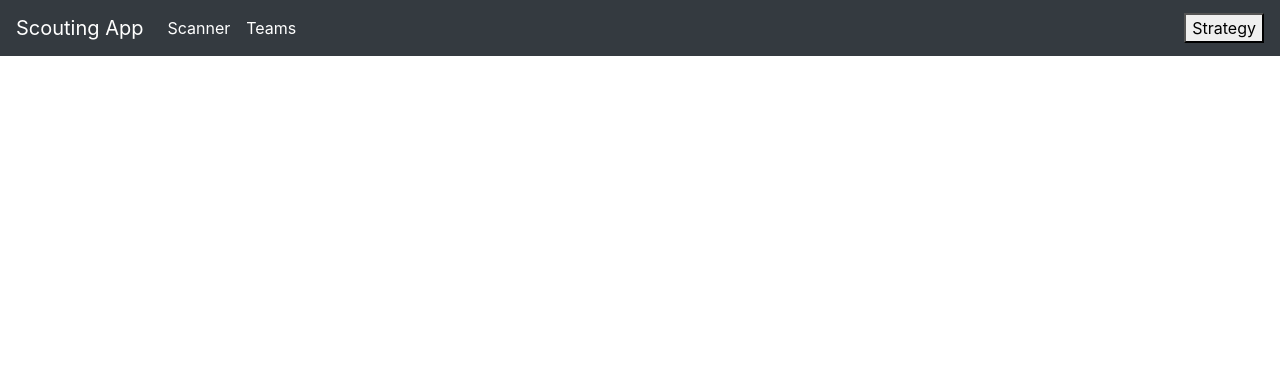
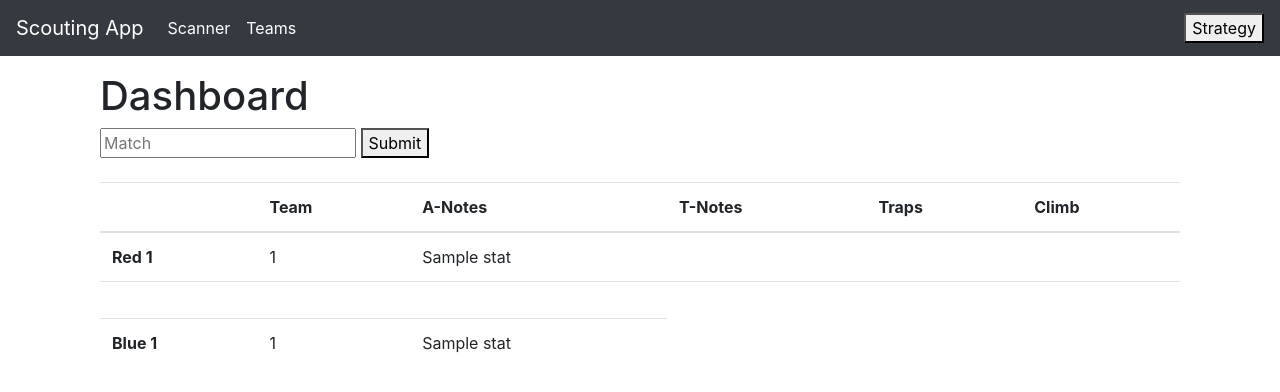
Before and after one commit to eagle9518/scouting_backend, a Django app: template templates/dashboard.html in a window 1280 px wide. Shown: the top 392 px of the page. Run offline with Django 4.2, Linux system fonts and the light colour scheme; the template is opened without the code that fills it: most values are stand-ins (such as "Sample title", 1, 10 or a date in 2020); some libraries are stand-ins or nearby versions.

Commit message:
Working on dashboard

```diff
--- a/teams/models.py
+++ b/teams/models.py
@@ -9,7 +9,7 @@ class Teams(models.Model):
     weight = models.IntegerField(blank=True, null=True)
     length = models.IntegerField(blank=True, null=True)
     width = models.IntegerField(blank=True, null=True)
-    additional_info = models.IntegerField(blank=True, null=True)
+    additional_info = models.CharField(max_length=256, blank=True, null=True)
     pit_scout_status = models.BooleanField()
 
 
@@ -33,5 +33,5 @@ class Team_Match_Data(models.Model):
 
     driver_ranking = models.IntegerField()
     defense_ranking = models.IntegerField()
-    comment = models.CharField(max_length=128)
+    comment = models.CharField(max_length=256)
     scout_name = models.CharField(max_length=32)
--- a/templates/dashboard.html
+++ b/templates/dashboard.html
@@ -1,5 +1,46 @@
 {% extends 'index.html' %}
 
 {% block Content %}
+    <div class="container">
+        <h1>Dashboard</h1>
 
+        <form>
+            <label for="match"></label><input id="match" placeholder="Match" type="text">
+            <button id="button" type="button">Submit</button>
+        </form>
+        <br>
+        <table class="table">
+            <thead>
+            <tr>
+                <th scope="col"></th>
+                <th scope="col">Team</th>
+                <th scope="col">A-Notes</th>
+                <th scope="col">T-Notes</th>
+                <th scope="col">Traps</th>
+                <th scope="col">Climb</th>
+            </tr>
+            </thead>
+            <tbody>
+            {% for team_number, team_averages in red_alliance.items %}
+                <tr>
+                    <th scope="row">Red {{ forloop.counter }}</th>
+                    <td>{{ team_number }}</td>
+                    {% for stat in team_averages %}
+                        <td>{{ stat }}</td>
+                    {% endfor %}
+                </tr>
+            {% endfor %}
+            <td colspan=8 style="line-height:12px;">&nbsp;</td>
+            {% for team_number, team_averages in blue_alliance.items %}
+                <tr>
+                    <th scope="row">Blue {{ forloop.counter }}</th>
+                    <td>{{ team_number }}</td>
+                    {% for stat in team_averages %}
+                        <td>{{ stat }}</td>
+                    {% endfor %}
+                </tr>
+            {% endfor %}
+            </tbody>
+        </table>
+    </div>
 {% endblock %}
--- a/templates/rankings.html
+++ b/templates/rankings.html
@@ -16,6 +16,7 @@
         <tbody>
         {% for team_number, team_stats in team_averages.items %}
             <tr>
+                <td>{{ team_number }}</td>
                 {% for stat in team_stats %}
                     <td>{{ stat }}</td>
                 {% endfor %}
```
Also changed, not shown: api/tba.py (+14 -0 lines), strategy/views.py (+35 -10 lines), teams/migrations/0004_alter_team_match_data_comment_and_more.py (added), 2 other files.
